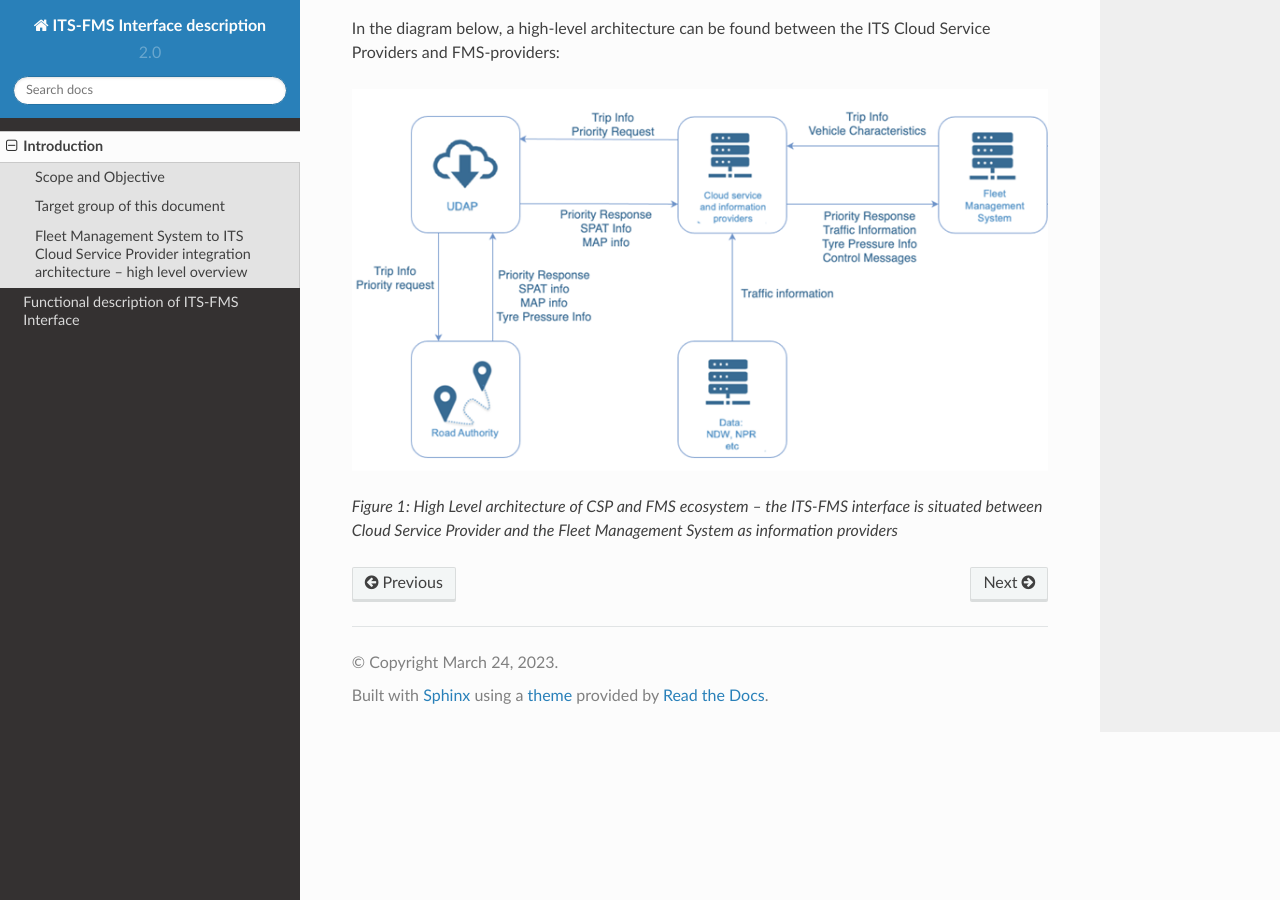
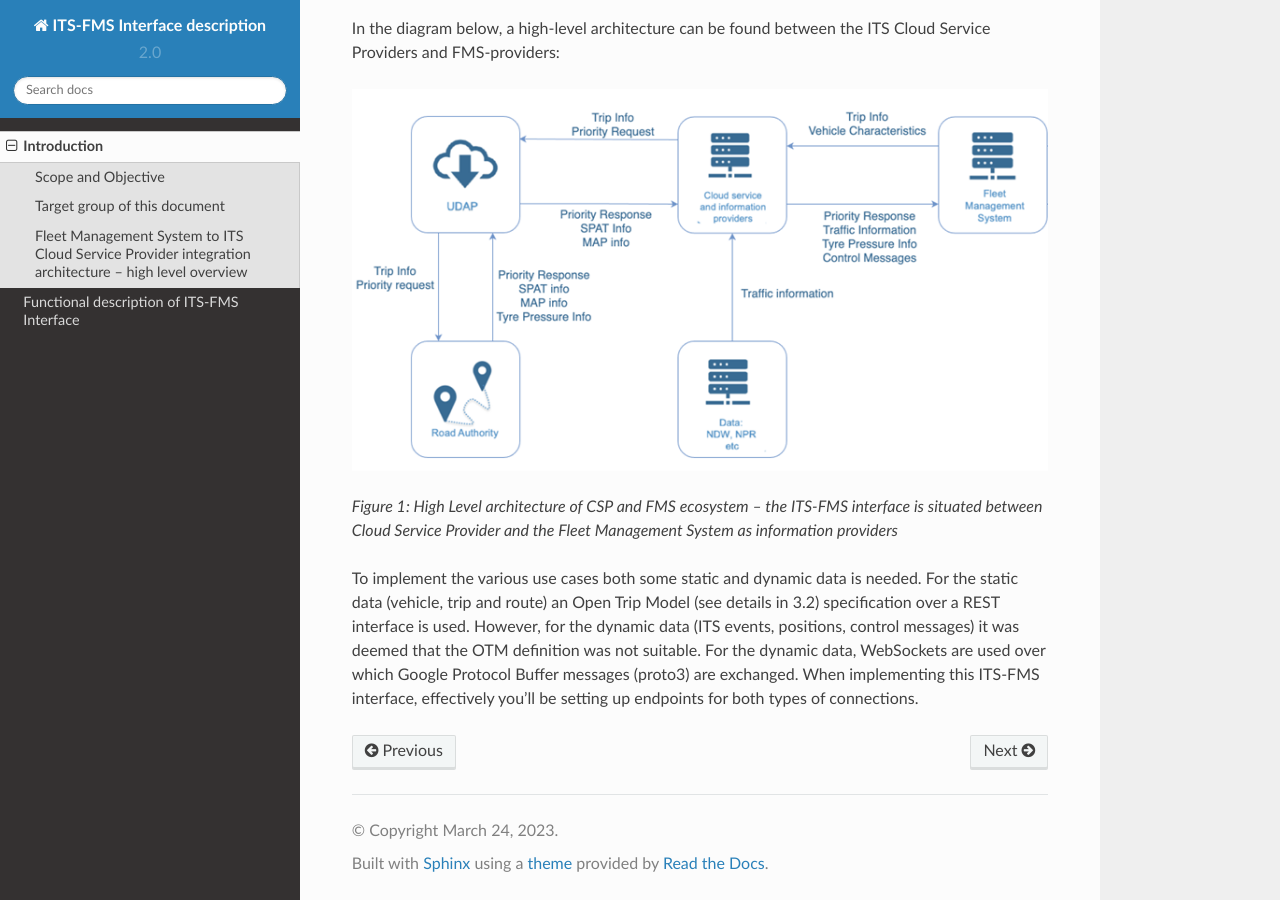
Before and after one commit to AMBosman/rtd-tutorial, a Sphinx documentation site: the page built from docs/source/introduction.rst, in a window 1280 px wide and 900 px high, scrolled down 799 px. Built offline with Sphinx 7.4.7 and the Read the Docs theme 2.0.0, drawn with Linux system fonts in a browser that asks for light colours.

Commit message:
Update introduction.rst with paragraph beneath figure 1

```diff
--- a/docs/source/introduction.rst
+++ b/docs/source/introduction.rst
@@ -34,3 +34,8 @@ In the diagram below, a high-level architecture can be found between the ITS Clo
    :alt: Architecture of CSP
 
 *Figure 1: High Level architecture of CSP and FMS ecosystem – the ITS-FMS interface is situated between Cloud Service Provider and the Fleet Management System as information providers*
+
+To implement the various use cases both some static and dynamic data is needed. For the static data (vehicle, trip and route) an Open Trip Model (see details in 3.2) specification over a REST interface is used.
+However, for the dynamic data (ITS events, positions, control messages) it was deemed that the OTM definition was not suitable.
+For the dynamic data, WebSockets are used over which Google Protocol Buffer messages (proto3) are exchanged.
+When implementing this ITS-FMS interface, effectively you’ll be setting up endpoints for both types of connections.
```
